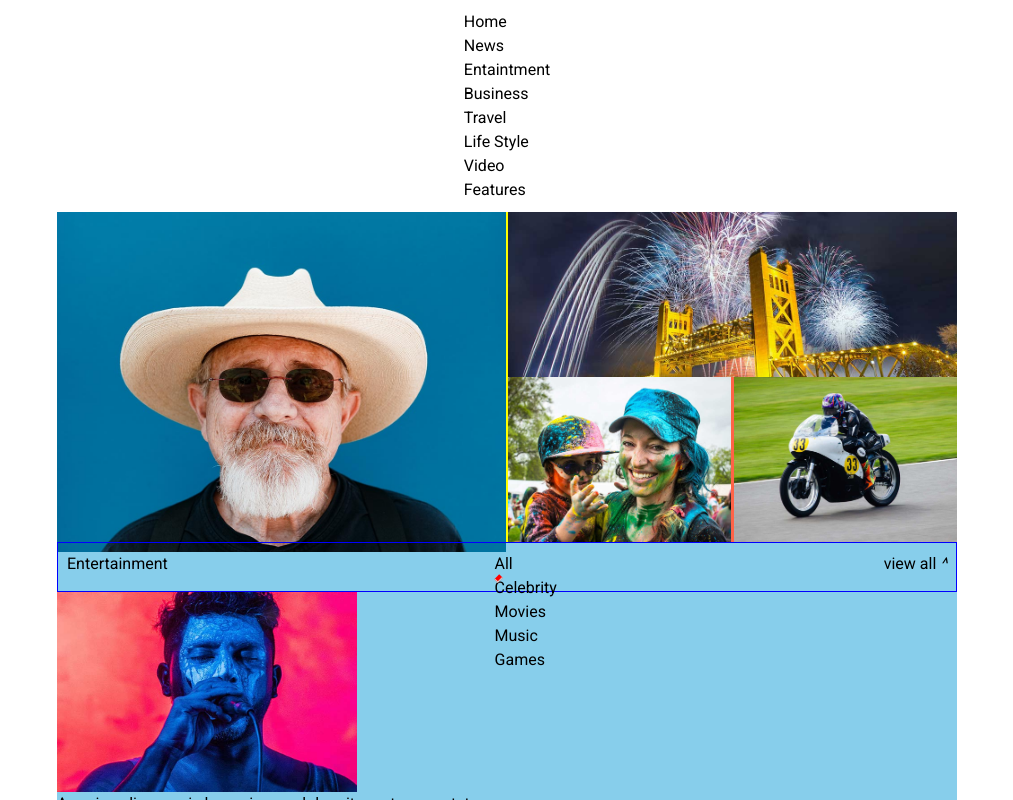
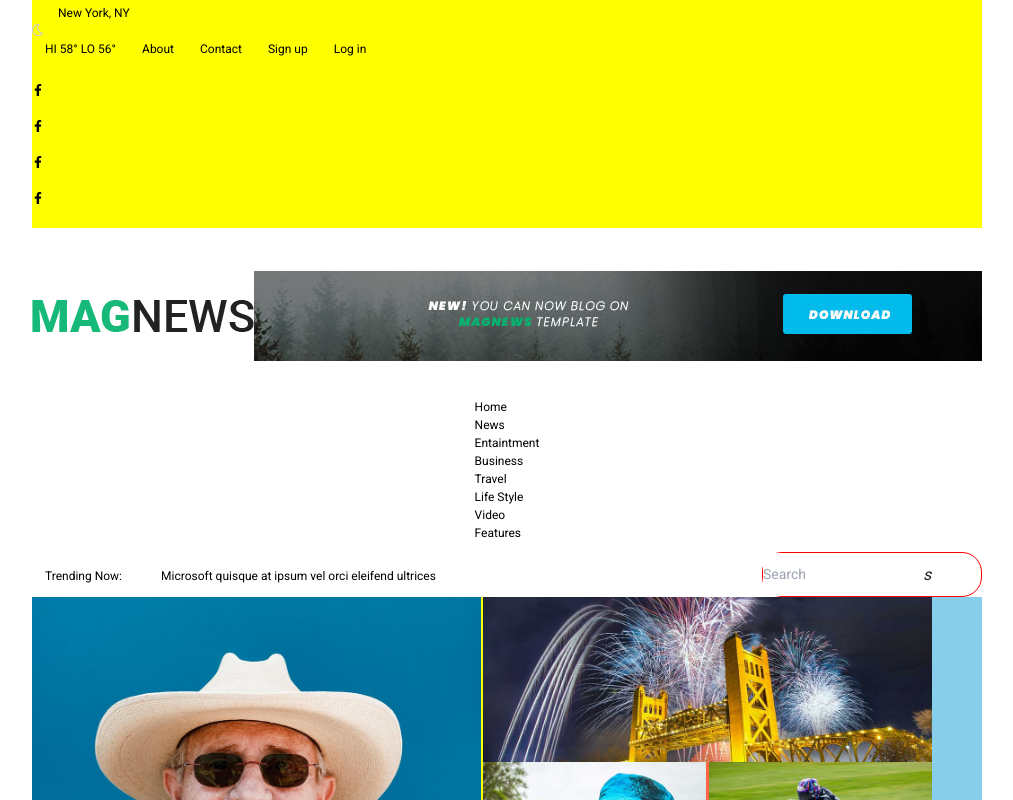
Before and after one commit to SanjoyGorai/mag-news, a React (Vite) app: page / in a window 1280 px wide. Shown: the top 800 px of the page, without its empty margins (133-1146 px from the left). Built offline with nearby package versions, Linux system fonts and the light colour scheme.

Commit message:
basic tobar,logo banner bar,search bar,tranding now are created

```diff
--- a/src/App.jsx
+++ b/src/App.jsx
@@ -6,6 +6,9 @@ import Home from './componants/Home/Home'
 import Manu from './componants/NavManu/Menu'
 import { Outlet } from 'react-router-dom';
 import Footer from './componants/Footer/Footer'
+import TopBar from './componants/TopBar/TopBar'
+import LogoBar from './LogoBar/LogoBar'
+import Headline from './Headline/Headline'
 
 
 function App() {
@@ -13,7 +16,11 @@ function App() {
 
   return (
     <>
+
+      <TopBar/>
+      <LogoBar/>
       <Manu />
+      <Headline/>
       <Outlet />
       <Footer/>
 
--- /dev/null
+++ b/src/Headline/Headline.jsx
@@ -0,0 +1,26 @@
+import React from 'react'
+import './Headline.scss'
+
+const Headline = () => {
+    return (
+        <>
+            <div className="headline-container">
+                <div>
+                    <span className='uppercase'>Trending Now:</span>
+                    <span>
+                        <span>Microsoft quisque at ipsum vel orci eleifend ultrices</span>
+                        {/* <span>Designer fashion show kicks off Variety Week</span> */}
+                    </span>
+                </div>
+                <div className='search-bar'>
+                    <input type="text" name="search" id="" placeholder='Search' className='search-input' />
+                    <button>
+                        <i>s</i>
+                    </button>
+                </div>
+            </div>
+        </>
+    )
+}
+
+export default Headline
--- /dev/null
+++ b/src/Headline/Headline.scss
@@ -0,0 +1,22 @@
+.headline-container{
+    display: flex;
+    justify-content: space-between;
+    align-items: center;
+    .search-bar{
+        position: relative;
+        display: flex;
+        width: 220px;
+        height: 45px;
+        color: #222;
+        border: 1px solid red;
+        border-radius: 20px;
+    }
+    .search-input{
+        border: none;
+        outline: none;
+        font-size: 14px;
+    }
+    i{
+        display: inline-block;
+    }
+}
--- /dev/null
+++ b/src/LogoBar/LogoBar.jsx
@@ -0,0 +1,28 @@
+import React from 'react'
+import './LogoBar.scss'
+import logo from '../assets/images/icons/logo-01.png'
+import bannner from '../assets/images/banner-01.jpg'
+
+const LogoBar = () => {
+  return (
+    <>
+
+    <div className="logo-container">
+        <div>
+            <a href="">
+                <img src={logo} alt="LOGO" />
+            </a>
+        </div>
+
+        <div>
+            <a href="">
+                <img src={bannner} alt="" />
+            </a>
+        </div>
+    </div>
+
+    </>
+  )
+}
+
+export default LogoBar
--- /dev/null
+++ b/src/LogoBar/LogoBar.scss
@@ -0,0 +1,7 @@
+.logo-container{
+    display: flex;
+    justify-content: space-between;
+    align-items: center;
+    height: 125px;
+    margin: 25px 0 10px 0;
+}
--- a/src/componants/Footer/Footer.scss
+++ b/src/componants/Footer/Footer.scss
@@ -1,4 +1,3 @@
-
 .up-icon-div {
     background-color: red;
 
@@ -25,3 +24,11 @@
         font-family: 'Roboto', sans-serif;
     }
 }
+
+.right-section {
+    a {
+        font-family: 'Roboto-Medium';
+        font-size: 15px;
+        line-height: 1.333333;
+    }
+}
--- /dev/null
+++ b/src/componants/TopBar/TopBar.jsx
@@ -0,0 +1,40 @@
+import React from 'react'
+import './TopBar.scss'
+import night_png from '../../assets/images/icons/icon-night.png';
+import { SocialIcon } from 'react-social-icons'
+import { FaFacebookF } from "react-icons/fa";
+
+
+const TopBar = () => {
+  return (
+    <>
+      <div className="topbar-container flex justify-between align-middle">
+        <div className="left-topbar flex">
+          <span className='flex justify-center flex-wrap'>
+            <span>New York, NY</span>
+            <img src={night_png} alt="" />
+            <span>HI 58° LO 56°</span>
+            <a href="">About</a>
+            <a href="">Contact</a>
+            <a href="">Sign up</a>
+            <a href="">Log in</a>
+          </span>
+        </div>
+
+        <div className="right-topbar flex">
+          {/* <a href=""> <SocialIcon url='facebook.com' /> </a>
+          <a href=""><SocialIcon url='twitter.com' /></a>
+          <a href=""><SocialIcon url='instagram.com' /></a>
+          <a href=""><SocialIcon url='pinterest.com' /></a>
+          <a href=""><SocialIcon url='youtube.com' /></a> */}
+          <a href=""><FaFacebookF className='' /></a>
+          <a href=""><FaFacebookF className='' /></a>
+          <a href=""><FaFacebookF className='' /></a>
+          <a href=""><FaFacebookF className='' /></a>
+        </div>
+      </div>
+    </>
+  )
+}
+
+export default TopBar
--- /dev/null
+++ b/src/componants/TopBar/TopBar.scss
@@ -0,0 +1,24 @@
+.topbar-container{
+    min-height: 50px;
+    background-color: yellow;
+    a:hover{
+        color: greenyellow;
+
+    }
+}
+
+h1{
+    color: red;
+}
+span{
+    font-size: 12px;
+    align-items: center;
+    padding: 0 13px;
+}
+a{
+    padding: 0 13px;
+    font-size: 12px;
+}
+.right-topbar{
+    align-items: center;
+}
```
